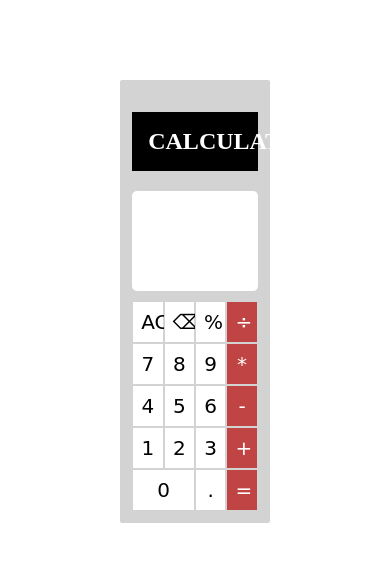
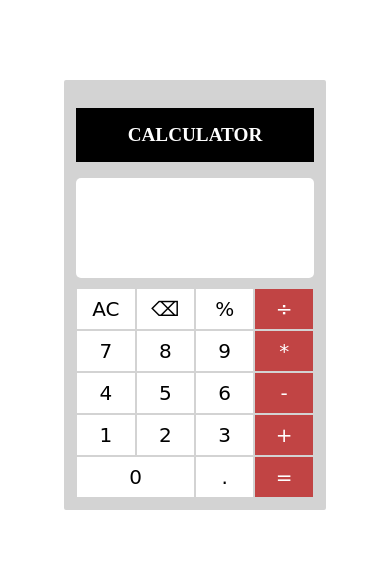
Before and after one commit to manikpokhetra79/calculatorlatest, a plain HTML site: page index.html in a window 390 px wide. Drawn offline with Linux system fonts and the light colour scheme.

Commit message:
media queries

```diff
--- a/style.css
+++ b/style.css
@@ -7,7 +7,7 @@ font-size: 20px;
 #calculator-container{
     margin: auto;
     margin-top: 80px;
-    width: 40%;
+    width: 30%;
     background-color: lightgrey;
     border: 2px solid lightgrey;
     border-radius: 2px;
@@ -67,3 +67,24 @@ font-size: 20px;
 .button50{
     width: 50%;
 }
+
+/* media queries */
+
+@media screen and (max-width : 1100px){
+    #calculator-container{
+        width: 50%;
+    }
+}
+@media screen and (max-width : 600px){
+    #calculator-container{
+        width: 60%;
+    }
+    #screen-header h1{
+        font-size: 1.2rem;
+    }
+}
+@media screen and (max-width : 450px){
+    #calculator-container{
+        width: 70%;
+    }
+}
```
